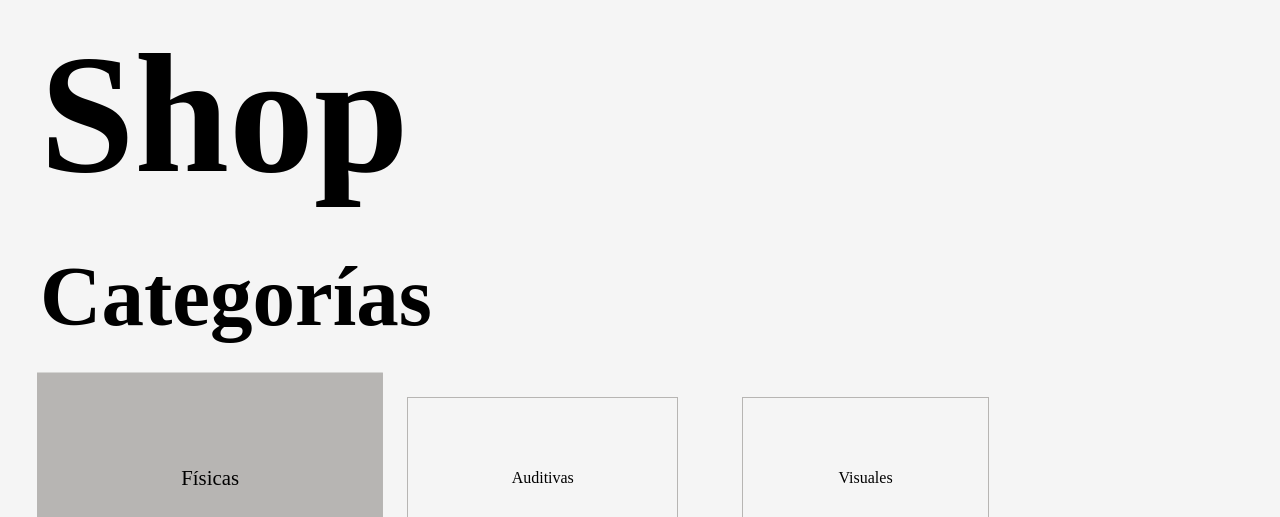
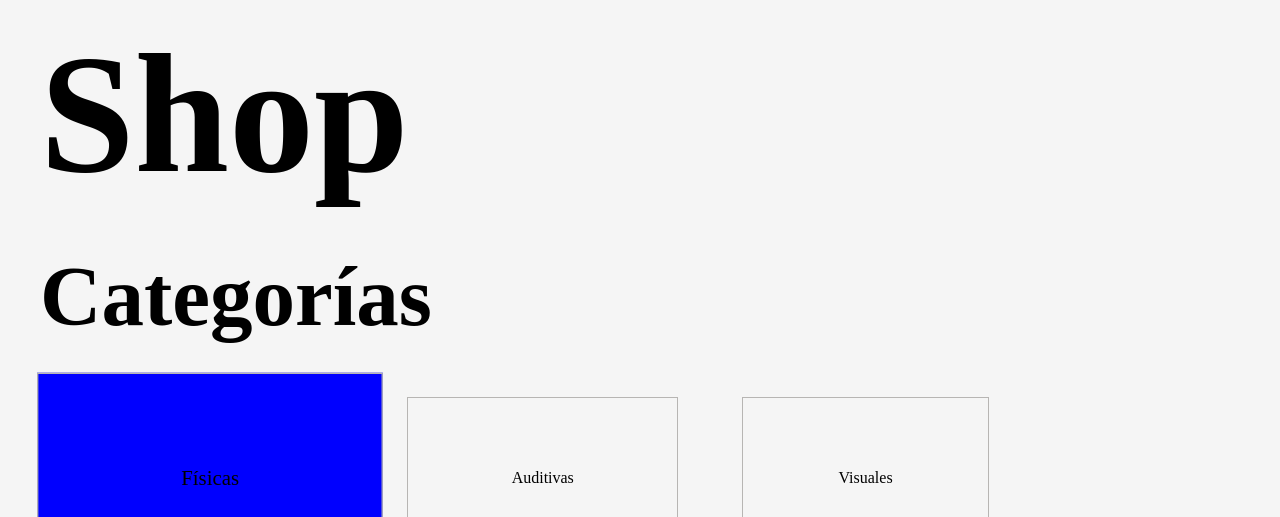
Before and after one commit to MariaCamilaMontenegro/pruebaGit2, a plain HTML site: page pages/shop.html in a window 1280 px wide. In both pictures the pointer is over the element 210 px from the left and 761 px from the top of the page. Shown: the part 283-800 px from the top of the page. Drawn offline with Linux system fonts and the light colour scheme; a web font is replaced by a local one.

Commit message:
deuxieme branche est initie

```diff
--- a/css/estilos.css
+++ b/css/estilos.css
@@ -96,7 +96,7 @@ h5{
     transition: scale(1.3);
 }
 .caja:hover{
-    background-color: #B7B5B3;
+    background-color: blue;
     transform: scale(1.3);
 }
 p{
```
Also changed, not shown: index.html (+3 -0 lines), 1 other file.
